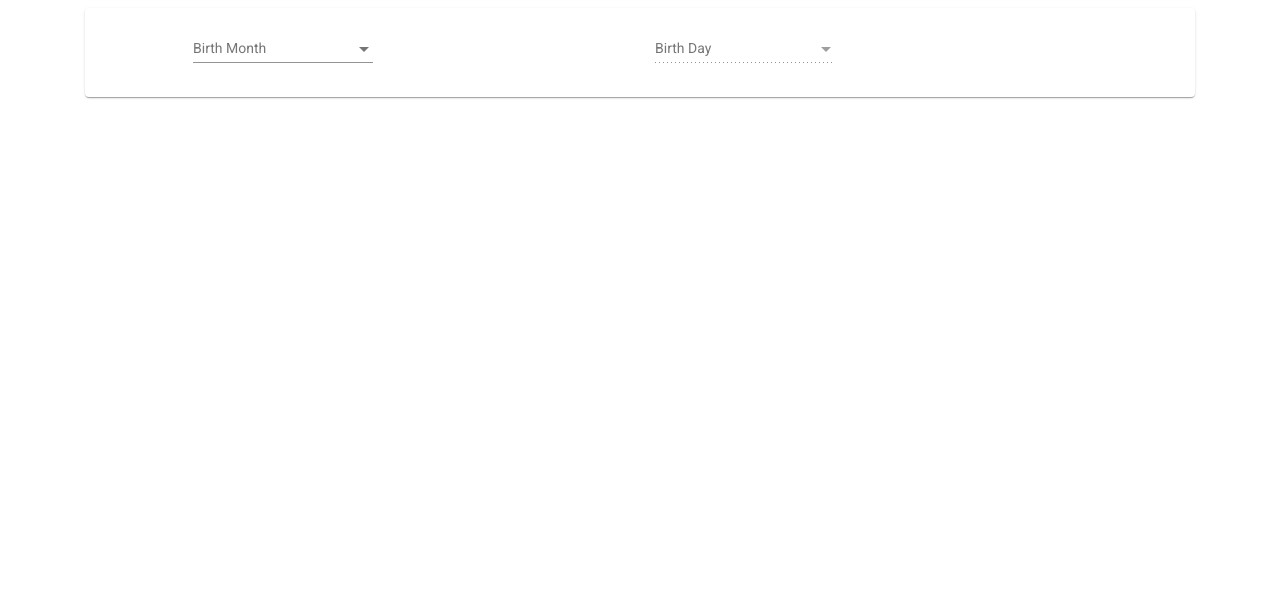
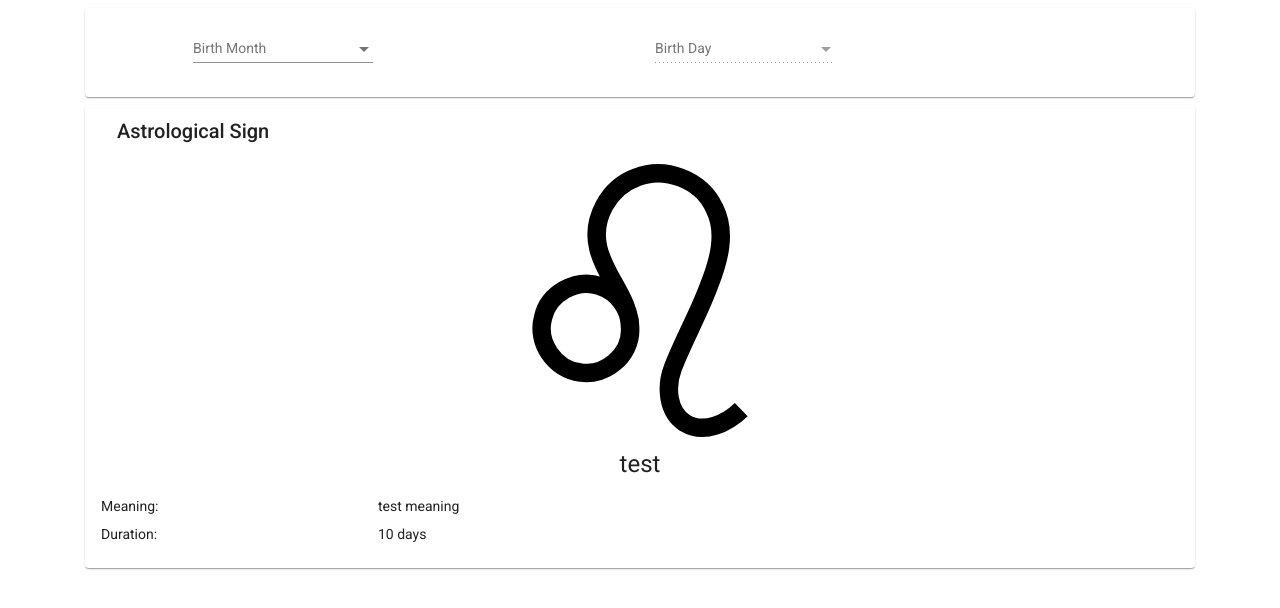
Before and after one commit to boogermanus/FauxScope, an Angular app: page / in a window 1280 px wide. Shown: the top 608 px of the page. Built offline with nearby package versions, Linux system fonts and the light colour scheme.

Commit message:
layout and more testing

```diff
--- a/src/app/app.component.html
+++ b/src/app/app.component.html
@@ -1,3 +1,4 @@
 <div class="container">
     <app-faux-date-picker></app-faux-date-picker>
+    <app-faux-scope-view headerText="Astrological Sign"></app-faux-scope-view>
 </div>
--- a/src/app/faux-scope-view/faux-scope-view.component.html
+++ b/src/app/faux-scope-view/faux-scope-view.component.html
@@ -1 +1,25 @@
-<p>faux-scope-view works!</p>
+<mat-card class="mt-2">
+    <mat-card-header>
+        <mat-card-title>{{headerText}}</mat-card-title>
+    </mat-card-header>
+    <mat-card-content>
+        <div class="row d-flex justify-content-center">
+            <img [src]="scopeSignImageUrl" height="20%" width="20%">
+        </div>
+        <div class="row d-flex justify-content-center">
+            <h1>{{scopeName}}</h1>
+        </div>
+        <div class="row">
+            <div class="col-3">
+                <label>Meaning:</label>
+            </div>
+            <div class="col-4" id="meaning">{{scopeMeaning}}</div>
+        </div>
+        <div class="row">
+            <div class="col-3">
+                <label>Duration:</label>
+            </div>
+            <div class="col-4" id="duration">{{scopeDuration}} days</div>
+        </div>
+    </mat-card-content>
+</mat-card>
--- a/src/app/faux-scope-view/faux-scope-view.component.ts
+++ b/src/app/faux-scope-view/faux-scope-view.component.ts
@@ -8,8 +8,24 @@ import { IScope } from '../models/iscope';
 })
 export class FauxScopeViewComponent implements OnInit {
 
-  @Input()fauxScope: IScope;
+  @Input()scope: IScope = {sign: 'test', meaning: 'test meaning', duration: 10, signImageUrl: 'assets/Leo.svg'}; // = null;
   @Input()headerText: string;
+
+  public get scopeName(): string {
+    return this.scope?.sign ?? '';
+  }
+
+  public get scopeMeaning(): string {
+    return this.scope?.meaning ?? '';
+  }
+
+  public get scopeDuration(): number {
+    return this.scope?.duration ?? 0;
+  }
+
+  public get scopeSignImageUrl(): string {
+    return this.scope?.signImageUrl ?? '';
+  }
   constructor() { }
 
   ngOnInit(): void {
```
Also changed, not shown: 1 other file (tests, documents, lock files or other folders).
